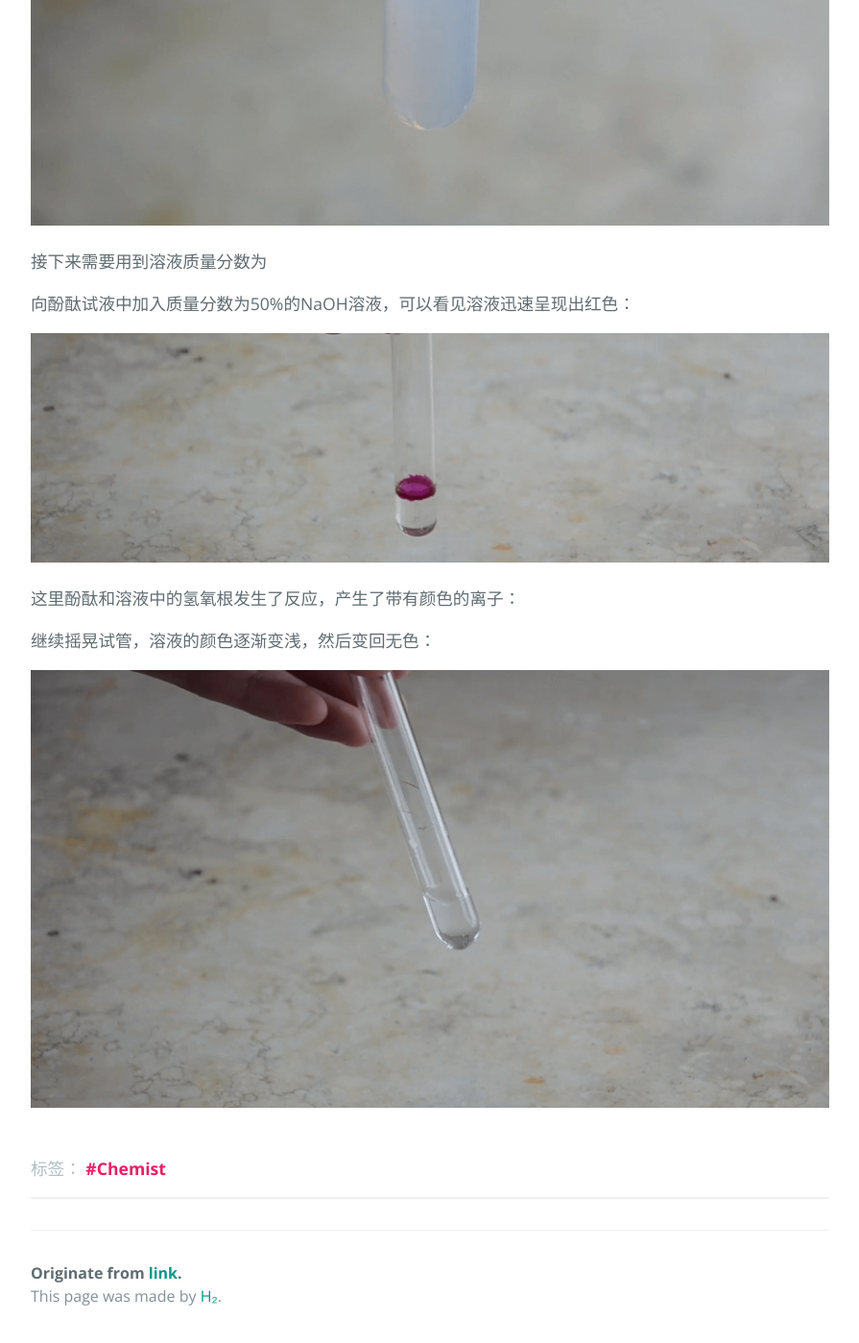
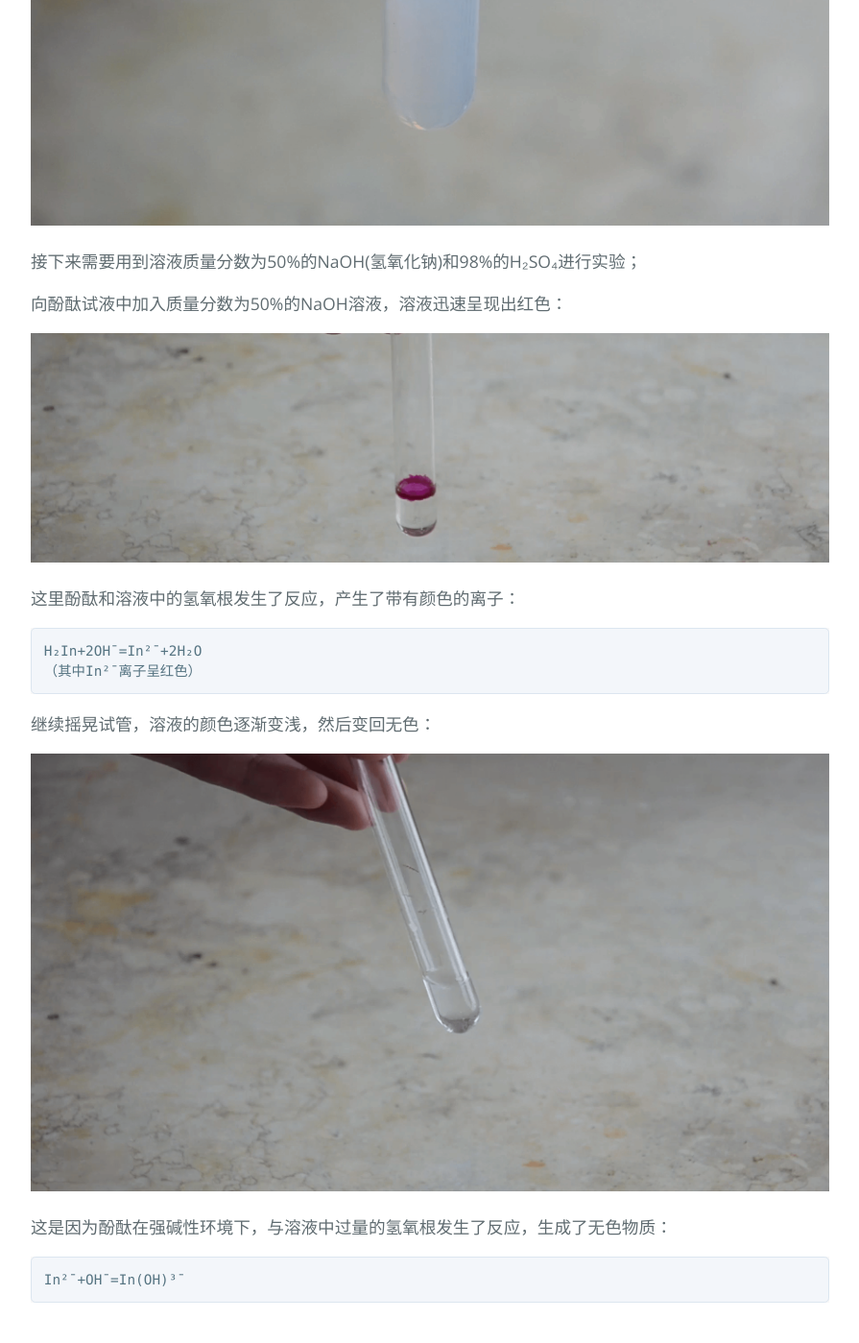
Before and after one commit to link9596/qwq, a Jekyll site: the page built from _posts/2017-12-27-chemist.md, in a window 1280 px wide and 1400 px high, scrolled down 2020 px. Shown: the whole window at 96% size, without its empty margins (192-1087 px from the left). Built offline with Jekyll 4.4.1, drawn with Linux system fonts in a browser that asks for light colours; comment, search, counter and statistics services are not loaded.

Commit message:
Update 2017-12-27-chemist.md

````diff
--- a/_posts/2017-12-27-chemist.md
+++ b/_posts/2017-12-27-chemist.md
@@ -22,17 +22,26 @@ title: 酚酞：没你想的那么简单
 
 ![白色浑浊酚酞.png][4]
 
-接下来需要用到溶液质量分数为
+接下来需要用到溶液质量分数为50%的NaOH(氢氧化钠)和98%的H₂SO₄进行实验；
 
-向酚酞试液中加入质量分数为50%的NaOH溶液，可以看见溶液迅速呈现出红色：
+向酚酞试液中加入质量分数为50%的NaOH溶液，溶液迅速呈现出红色：
 
 ![浓氢氧化钠][12]
 
 这里酚酞和溶液中的氢氧根发生了反应，产生了带有颜色的离子：
+```
+H₂In+2OH¯=In²¯+2H₂O
+（其中In²¯离子呈红色）
+```
 
 继续摇晃试管，溶液的颜色逐渐变浅，然后变回无色：
 
 ![颜色消失][11]
+
+这是因为酚酞在强碱性环境下，与溶液中过量的氢氧根发生了反应，生成了无色物质：
+```
+In²¯+OH¯=In(OH)³¯
+```
 
 [1]: https://wapbaike.baidu.com/item/%E9%85%9A%E9%85%9E/1596924-
 [2]: /usrimg/2017-12-27-chemist-1.png
````
